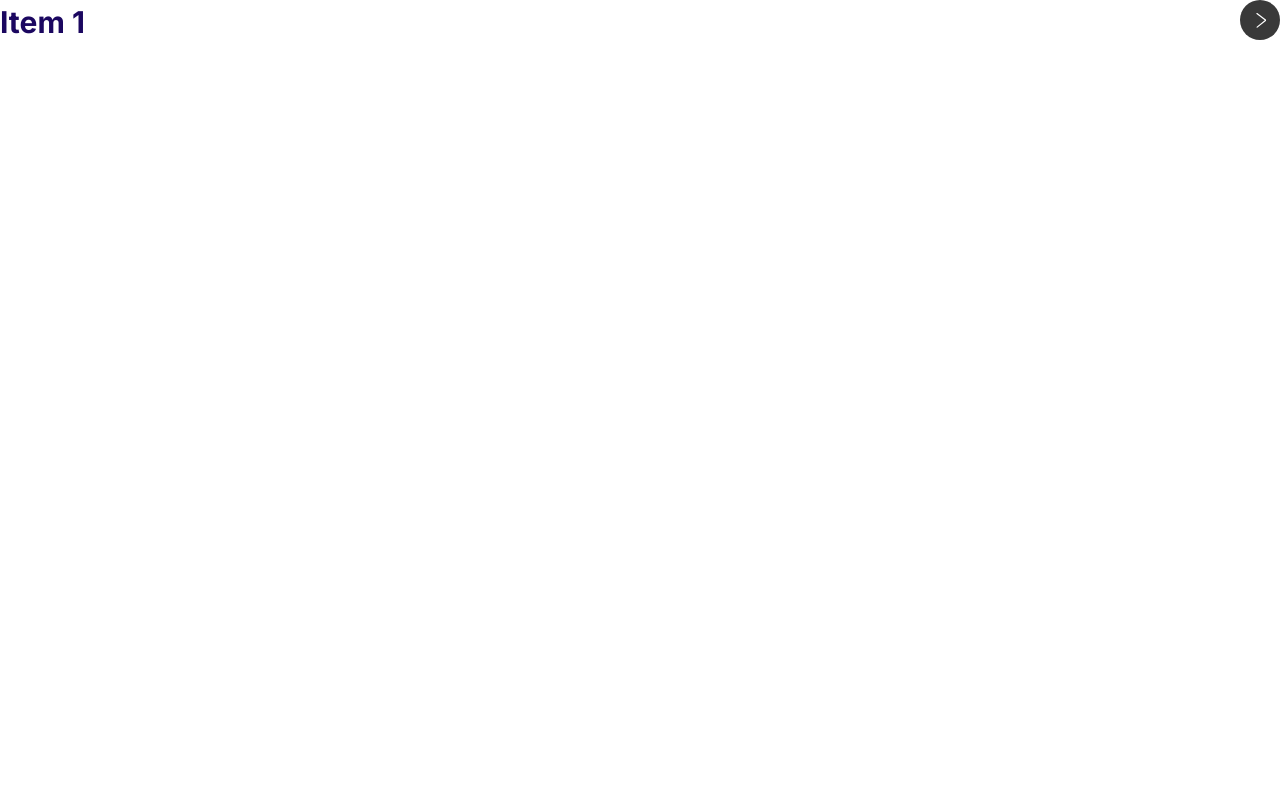
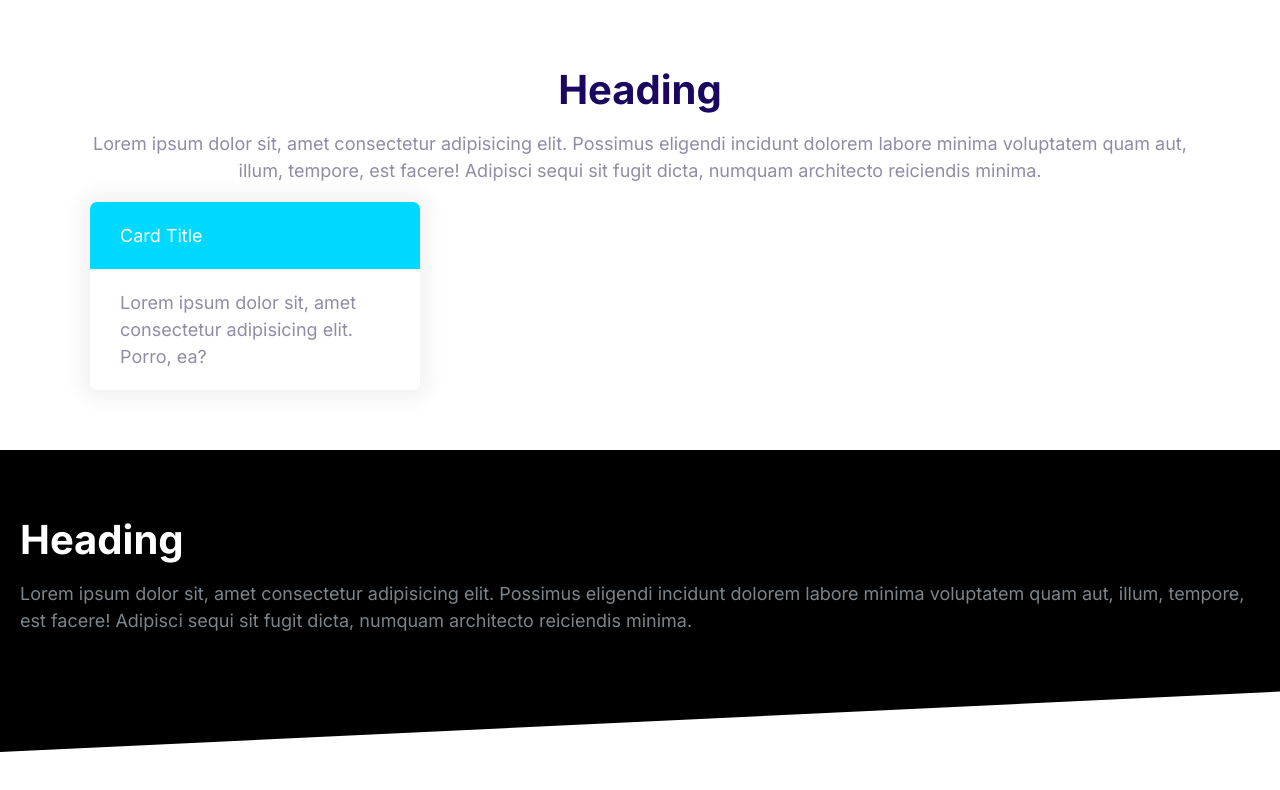
Before and after one commit to vaibhav519/Moshify, a plain HTML site: page index.html in a window 1280 px wide. Drawn offline with Linux system fonts and the light colour scheme.

Commit message:
build block component.

```diff
--- a/css/styles.css
+++ b/css/styles.css
@@ -571,3 +571,40 @@ a {
   max-height: 100vh;
   opacity: 1;
 }
+
+/* Block */
+.block {
+  --padding-vertical: 6rem;
+  padding: 6rem 2rem;
+}
+
+.block__header {
+  text-align: center;
+}
+
+.block__heading {
+  margin-top: 0;
+}
+
+.block--dark {
+  background-color: #000;
+  color: #7b858b;
+}
+.block--dark .block__heading {
+  color: #fff;
+}
+
+.block--skewed-right {
+  padding-bottom: calc(var(--padding-vertical) + 4rem);
+  clip-path: polygon(0% 0%, 100% 0%, 100% 100%, 0% 80%);
+}
+
+.block--skewed-left {
+  padding-bottom: calc(var(--padding-vertical) + 4rem);
+  clip-path: polygon(0% 0%, 100% 0%, 100% 80%, 0% 100%);
+}
+
+.container {
+  max-width: 1140px;
+  margin: 0 auto;
+}
--- a/index.html
+++ b/index.html
@@ -16,18 +16,35 @@
     <link rel="stylesheet" href="" />
   </head>
   <body>
-    <div class="collapsible ">
-      <header class="collapsible__header">
-        <h2 class="collapsible__heading">Item 1</h2>
-        <svg class="icon icon--white collapsible__chevron">
-          <use xlink:href="images/sprite.svg#chevron"></use>
-        </svg>
+    <section class="block container">
+      <header class="block__header">
+        <h2 class="block__heading">Heading</h2>
+        <p>
+          Lorem ipsum dolor sit, amet consectetur adipisicing elit. Possimus
+          eligendi incidunt dolorem labore minima voluptatem quam aut, illum,
+          tempore, est facere! Adipisci sequi sit fugit dicta, numquam architecto
+          reiciendis minima.
+        </p>
       </header>
-      <div class="collapsible__content">
-        Lorem ipsum dolor sit amet consectetur adipisicing elit. Eos aliquid
-        quos in culpa error veniam perspiciatis fugiat eaque quisquam saepe?
+      <div style="width: 30%;">
+        <div class="card card--secondary">
+          <header class="card__header">Card Title</header>
+          <div class="card__body">
+            Lorem ipsum dolor sit, amet consectetur adipisicing elit. Porro, ea?
+          </div>
+        </div>
       </div>
-    </div>
-    <script src="js/main.js"></script>
+    </section>
+    <section class="block block--dark block--skewed-left">
+      <div class="conatainer">
+        <h2 class="block__heading">Heading</h2>
+        <p>
+          Lorem ipsum dolor sit, amet consectetur adipisicing elit. Possimus
+          eligendi incidunt dolorem labore minima voluptatem quam aut, illum,
+          tempore, est facere! Adipisci sequi sit fugit dicta, numquam architecto
+          reiciendis minima.
+        </p>
+      </div>
+    </section>
   </body>
 </html>
```
Also changed, not shown: css/components/block.html (added, +30 -0 lines).
